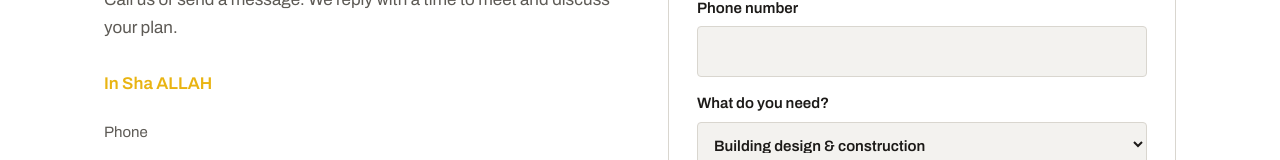
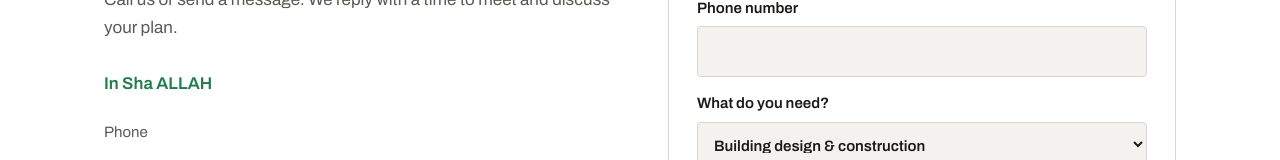
Before and after one commit to mdistiaqahamed/one-roof, a plain HTML site: page index.html in a window 1280 px wide. Shown: the part 4497-4657 px from the top of the page. Drawn offline with Linux system fonts and the light colour scheme.

Commit message:
Change In Sha ALLAH color to green

```diff
--- a/index.html
+++ b/index.html
@@ -31,7 +31,8 @@ nav a:hover{opacity:1;color:var(--gold)}
 .devcredit{margin:14px 0 0;text-align:center;font-size:13px;color:var(--mute);opacity:.9}
 .devcredit a{color:var(--gold);text-decoration:none;font-weight:600}
 .devcredit a:hover{text-decoration:underline}
-.insha{margin:8px 0 0;font-weight:600;color:var(--gold)}
+.insha{margin:8px 0 0;font-weight:600;color:#1a7f4b}
+@media (prefers-color-scheme:dark){.insha{color:#4cd08a}}
 .call{background:var(--gold);color:#1c1a18;padding:8px 16px;border-radius:4px;font-weight:600;opacity:1!important}
 .call:hover{color:#1c1a18!important;background:#f5c72d}
 @media(max-width:720px){nav a:not(.call){display:none}}
```
